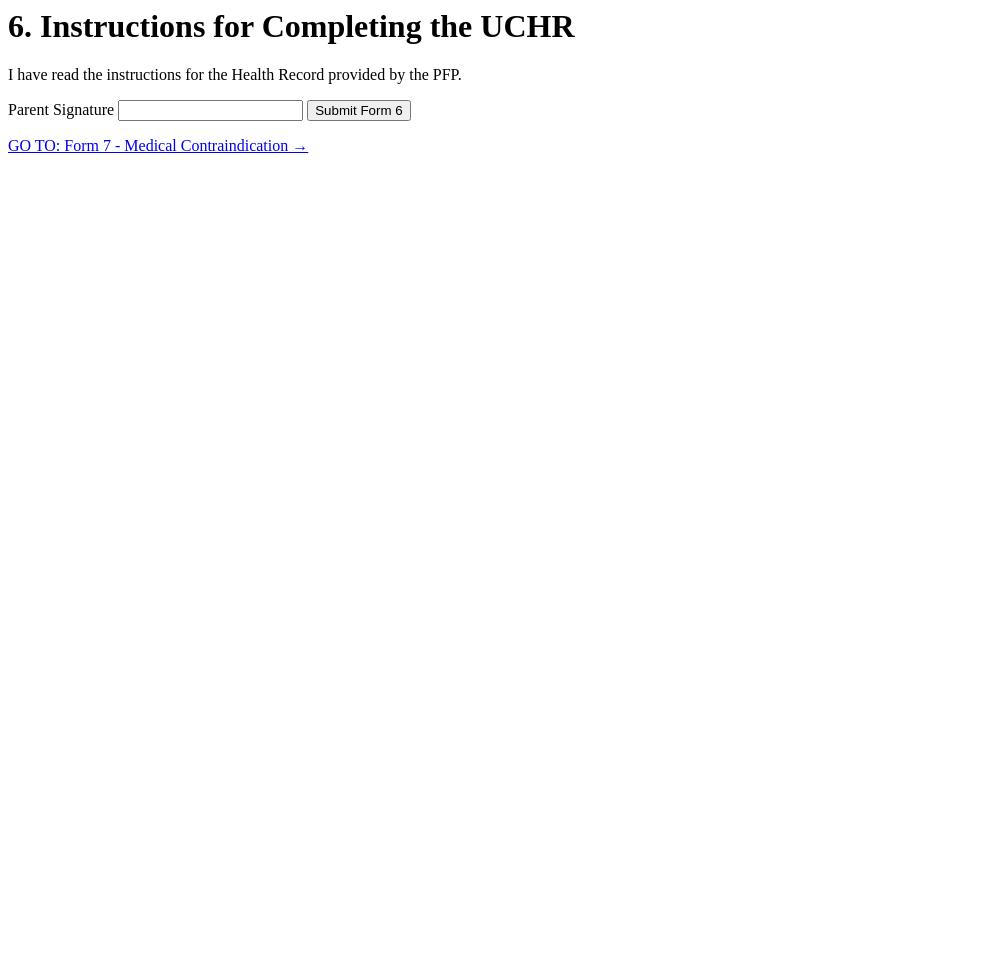
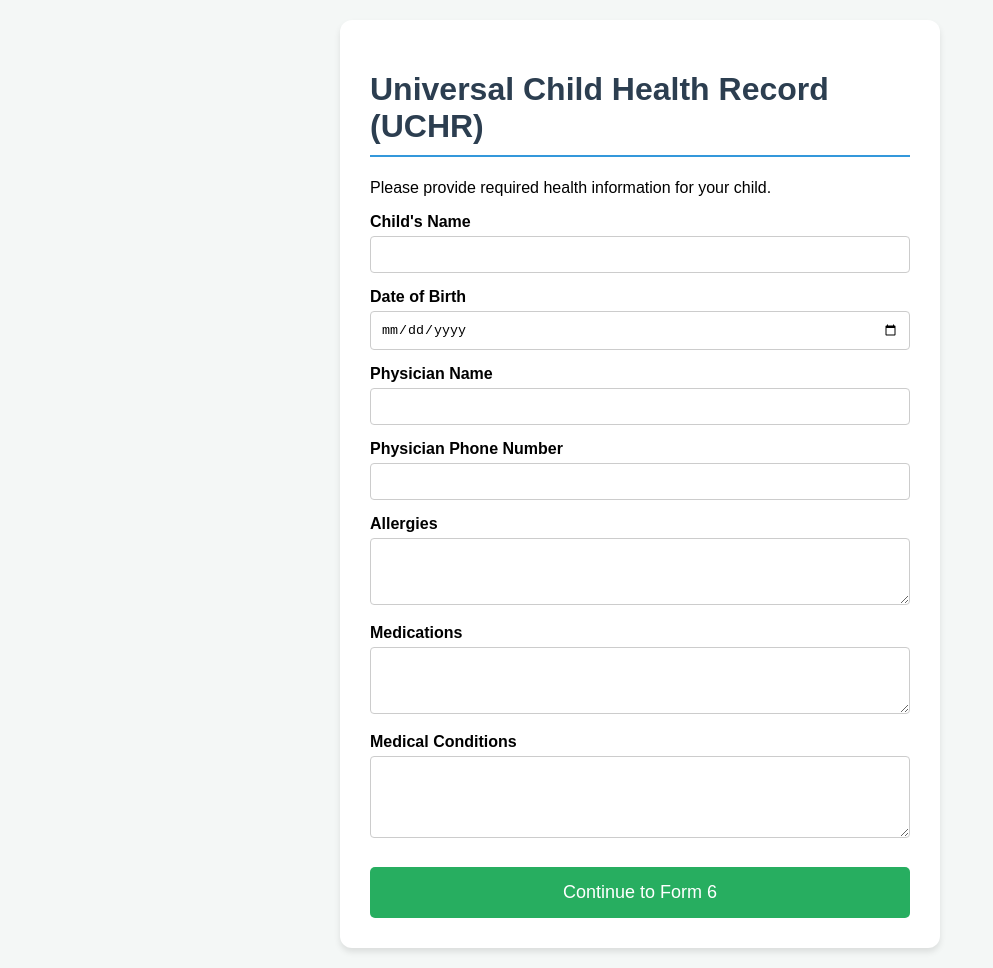
Before and after one commit to youngrobbin52/child-care-website, a plain HTML site: page form5.html in a window 1280 px wide. Shown: the whole page, without its empty margins (0-993 px from the left). Before the commit the page ends 800 px from the top, so only its background shows below. Drawn offline with Linux system fonts and the light colour scheme.

Commit message:
Update form5.html

```diff
--- a/form5.html
+++ b/form5.html
@@ -1,10 +1,100 @@
+<!DOCTYPE html>
+<html lang="en">
+<head>
+<meta charset="UTF-8">
+<meta name="viewport" content="width=device-width, initial-scale=1.0">
+<title>Form 5: Universal Child Health Record (UCHR)</title>
+
+<style>
+body {
+    font-family: sans-serif;
+    padding: 20px;
+    max-width: 600px;
+    margin: auto;
+    background: #f4f7f6;
+}
+
+.form-card {
+    background: white;
+    padding: 30px;
+    border-radius: 12px;
+    box-shadow: 0 4px 6px rgba(0,0,0,0.1);
+}
+
+h1 {
+    color: #2c3e50;
+    border-bottom: 2px solid #3498db;
+    padding-bottom: 10px;
+}
+
+label {
+    display: block;
+    margin-top: 15px;
+    font-weight: bold;
+}
+
+input, textarea {
+    width: 100%;
+    padding: 10px;
+    margin-top: 5px;
+    border: 1px solid #ccc;
+    border-radius: 4px;
+    box-sizing: border-box;
+}
+
+button {
+    background: #27ae60;
+    color: white;
+    padding: 15px;
+    border: none;
+    border-radius: 5px;
+    width: 100%;
+    font-size: 18px;
+    margin-top: 25px;
+    cursor: pointer;
+}
+</style>
+</head>
+
+<body>
+
 <div class="form-card">
-    <h1>6. Instructions for Completing the UCHR</h1>
-<form action="[https://formspree.io/f/xgodeqzv](https://formspree.io/f/xgodeqzv)" method="POST">
-        <p>I have read the instructions for the Health Record provided by the PFP.</p>
-        <label>Parent Signature</label>
-        <input type="text" name="instruction_sig" required>
-        <button type="submit" class="submit-btn">Submit Form 6</button>
-    </form>
-    <a href="form6.html" class="next-link">GO TO: Form 7 - Medical Contraindication →</a>
+
+<h1>Universal Child Health Record (UCHR)</h1>
+
+<p>Please provide required health information for your child.</p>
+
+<form action="https://formspree.io/f/xgodeqzv" method="POST">
+
+<!-- sends to Form 6 -->
+<input type="hidden" name="_next" value="form6.html">
+
+<label>Child's Name</label>
+<input type="text" name="child_name" required>
+
+<label>Date of Birth</label>
+<input type="date" name="dob" required>
+
+<label>Physician Name</label>
+<input type="text" name="physician">
+
+<label>Physician Phone Number</label>
+<input type="text" name="physician_phone">
+
+<label>Allergies</label>
+<textarea name="allergies" rows="3"></textarea>
+
+<label>Medications</label>
+<textarea name="medications" rows="3"></textarea>
+
+<label>Medical Conditions</label>
+<textarea name="conditions" rows="4"></textarea>
+
+<button type="submit">Continue to Form 6</button>
+
+</form>
+
 </div>
+
+</body>
+</html>
```
